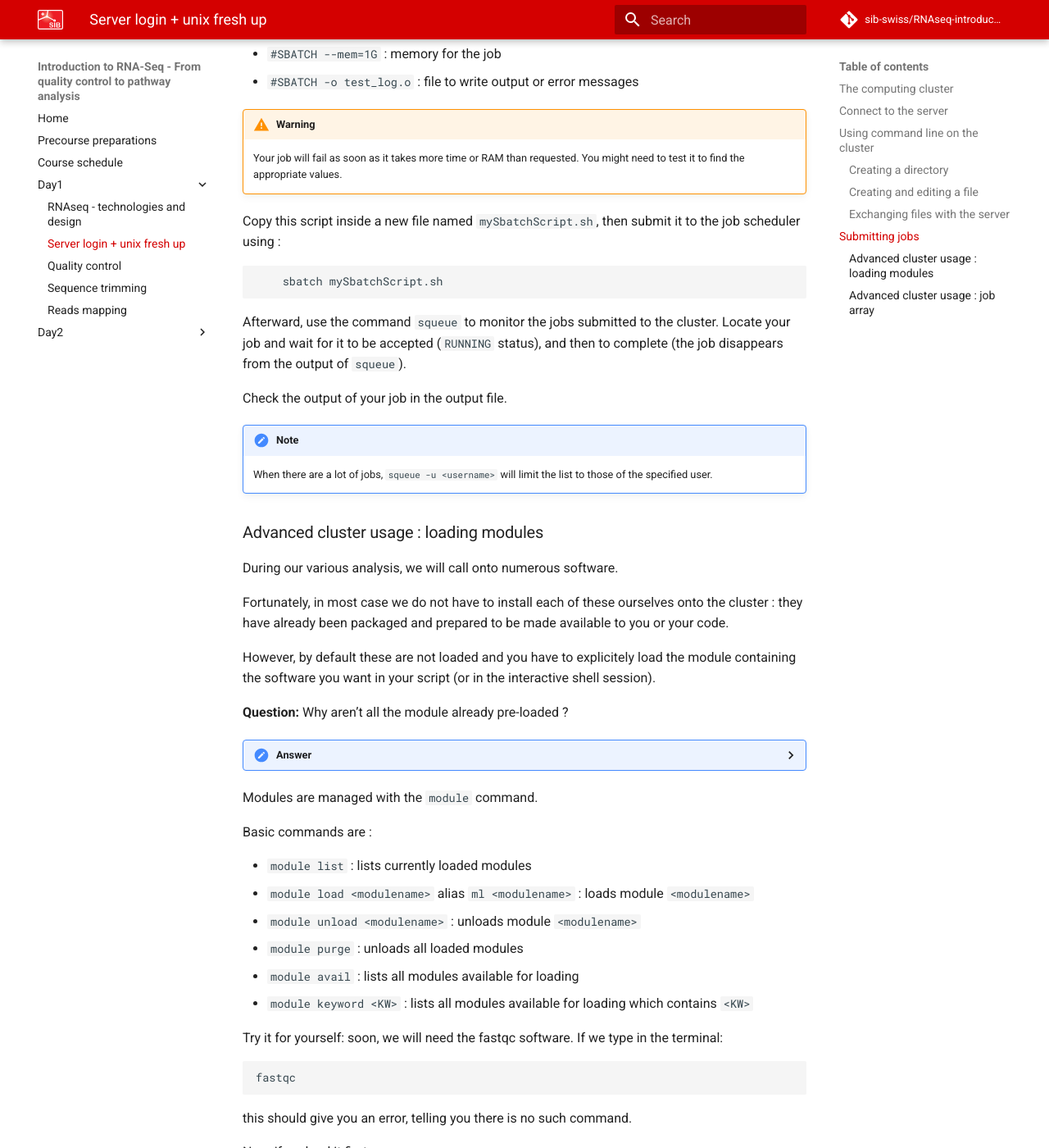
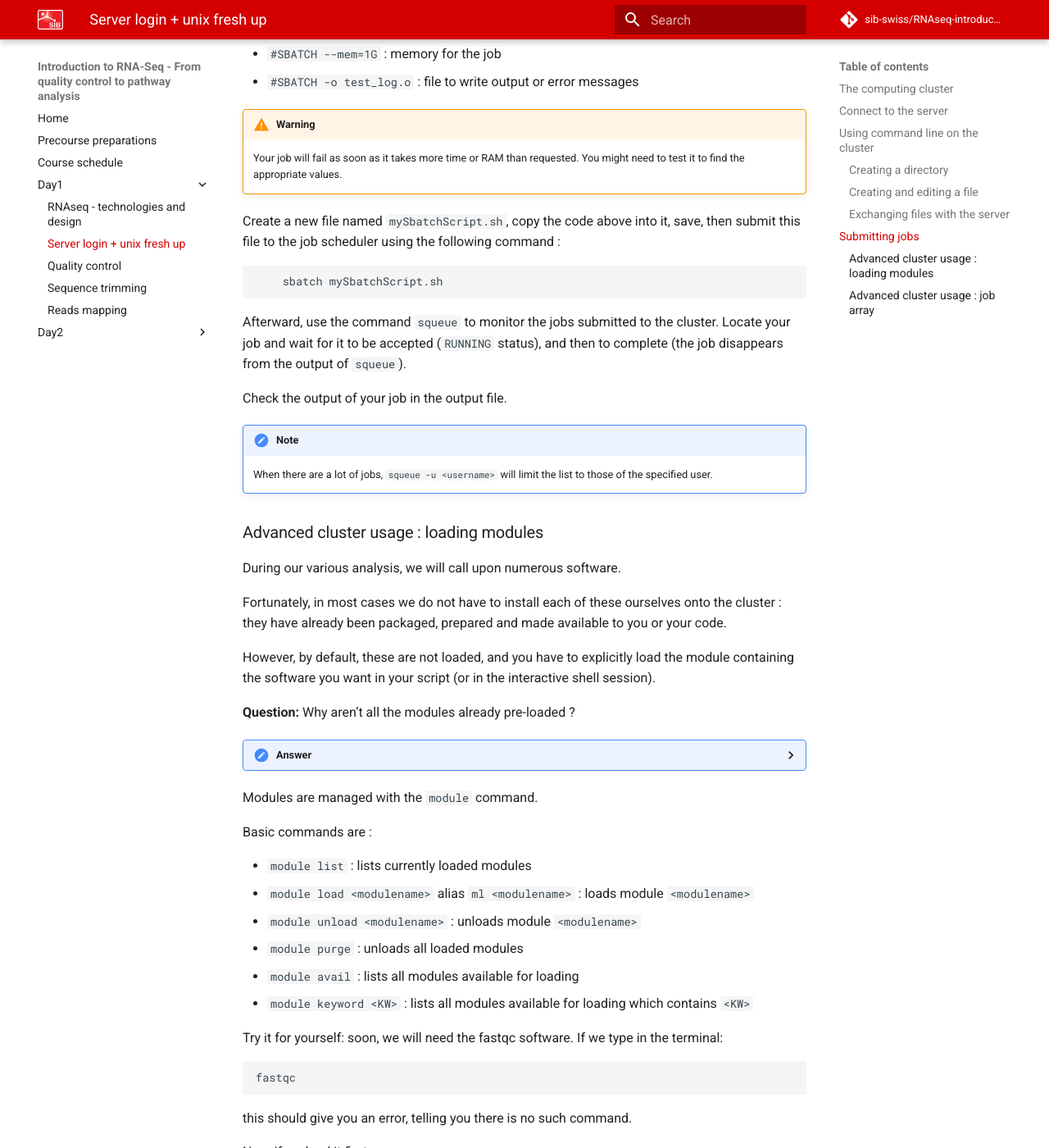
Before and after one commit to sib-swiss/RNAseq-introduction-training, an MkDocs documentation site: the page built from docs/days/server_login.md, in a window 1280 px wide and 1400 px high, scrolled down 5818 px. Shown: the whole window at 82% size. Built offline with MkDocs 1.6.1 and Material for MkDocs 9.7.7, drawn with Linux system fonts in a browser that asks for light colours; comment, search, counter and statistics services are not loaded.

Commit message:
Comments from morning

````diff
--- a/docs/days/server_login.md
+++ b/docs/days/server_login.md
@@ -193,6 +198,9 @@
 
 There exists several alternatives, depending on your platform and preferences.
 
+<!-- Unclear: for scp, it apparently still isn't clear enough to users that you are supposed to run the command from the local machine (this is even harder to understand for mobaXterm users). -->
+<!-- Note: I saw a user try to scp from within the course server to their own server. For some reason this did not work. -->
+
 === "command line"
 
 	We will use `scp`.
@@ -255,6 +263,7 @@
 du -h -d 2 /shared/data/
 
 ```
+<!-- Suggestion: make the wait a little longer, many people take way longer to look up the next step (squeue) and type it up, so they end up "missing" their job. -->
 
 The lines beginning by `#SBATCH` specify options to the job scheduler:
 
@@ -269,7 +278,7 @@
 	Your job will fail as soon as it takes more time or RAM than requested. You might need to test it to find the appropriate values.
 
 
-Copy this script inside a new file named `mySbatchScript.sh`, then submit it to the job scheduler using :
+Create a new file named `mySbatchScript.sh`, copy the code above into it, save, then submit this file to the job scheduler using the following command :
 
 ```sh
 	sbatch mySbatchScript.sh
@@ -286,13 +295,13 @@
 
 ### Advanced cluster usage : loading modules
 
-During our various analysis, we will call onto numerous software.
+During our various analysis, we will call upon numerous software.
 
-Fortunately, in most case we do not have to install each of these ourselves onto the cluster : they have already been packaged and prepared to be made available to you or your code.
+Fortunately, in most cases we do not have to install each of these ourselves onto the cluster : they have already been packaged, prepared and made available to you or your code. <!-- Thank your sys admins!-->
 
-However, by default these are not loaded and you have to explicitely load the module containing the software you want in your script (or in the interactive shell session).
+However, by default, these are not loaded, and you have to explicitly load the module containing the software you want in your script (or in the interactive shell session).
 
-**Question:** Why aren't all the module already pre-loaded ?
+**Question:** Why aren't all the modules already pre-loaded ?
 
 ??? done "Answer"
 
````
Also changed, not shown: other parts of docs/days/server_login.md (+5 -0 lines), docs/index.md (+2 -0 lines), docs/precourse.md (+10 -0 lines).
